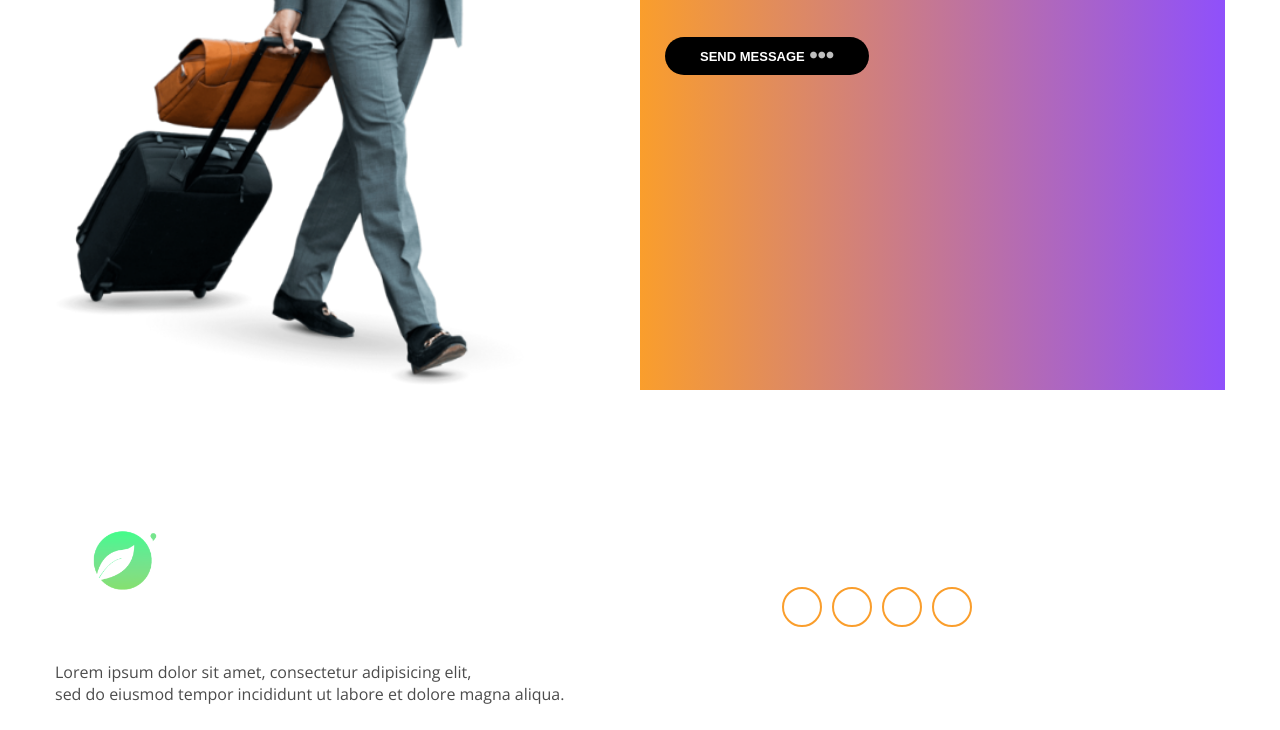
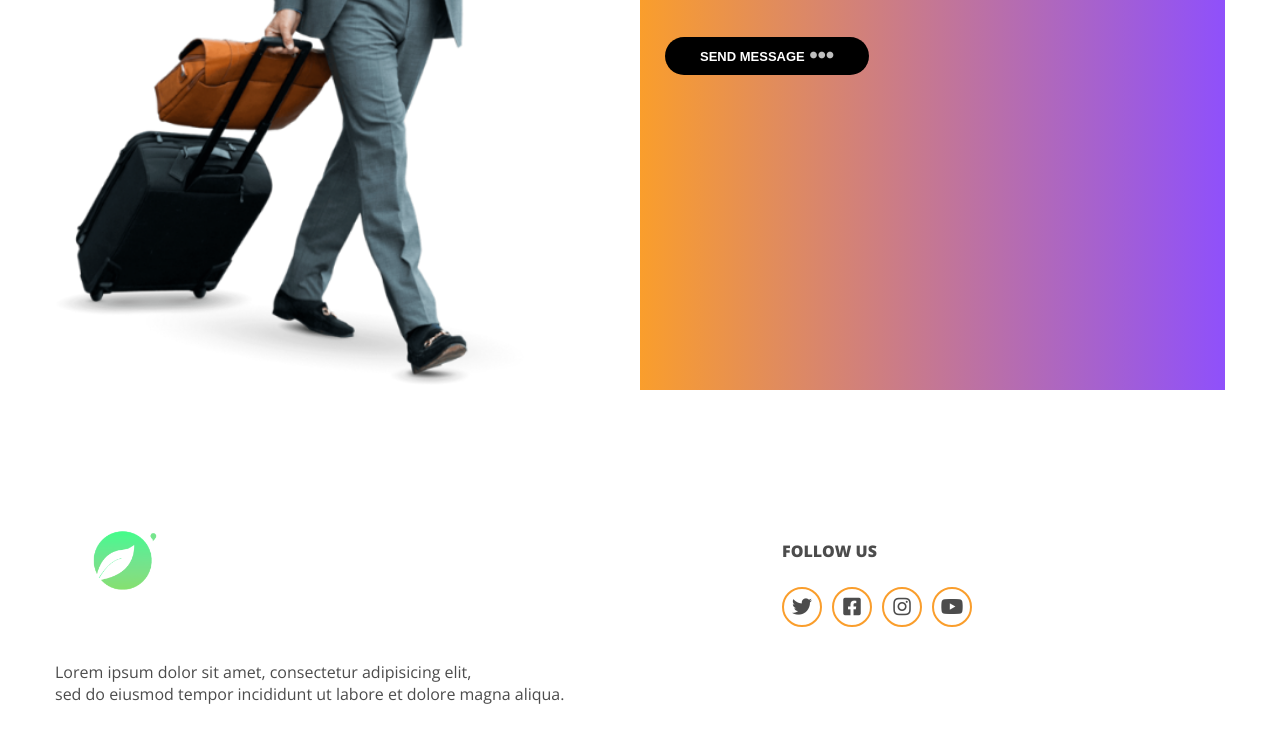
Before and after one commit to Ariitea/overtdose.com, a plain HTML site: page index.html in a window 1280 px wide. Shown: the part 3610-4340 px from the top of the page. Drawn offline with nearby package versions, Linux system fonts and the light colour scheme.

```diff
--- a/style.css
+++ b/style.css
@@ -476,7 +476,7 @@
 .footer{
   padding: 0;
   background-color: white;
-  color: #fff;
+  color: #4C4C4C;
 }
 
 .footer-content-brand{
```
